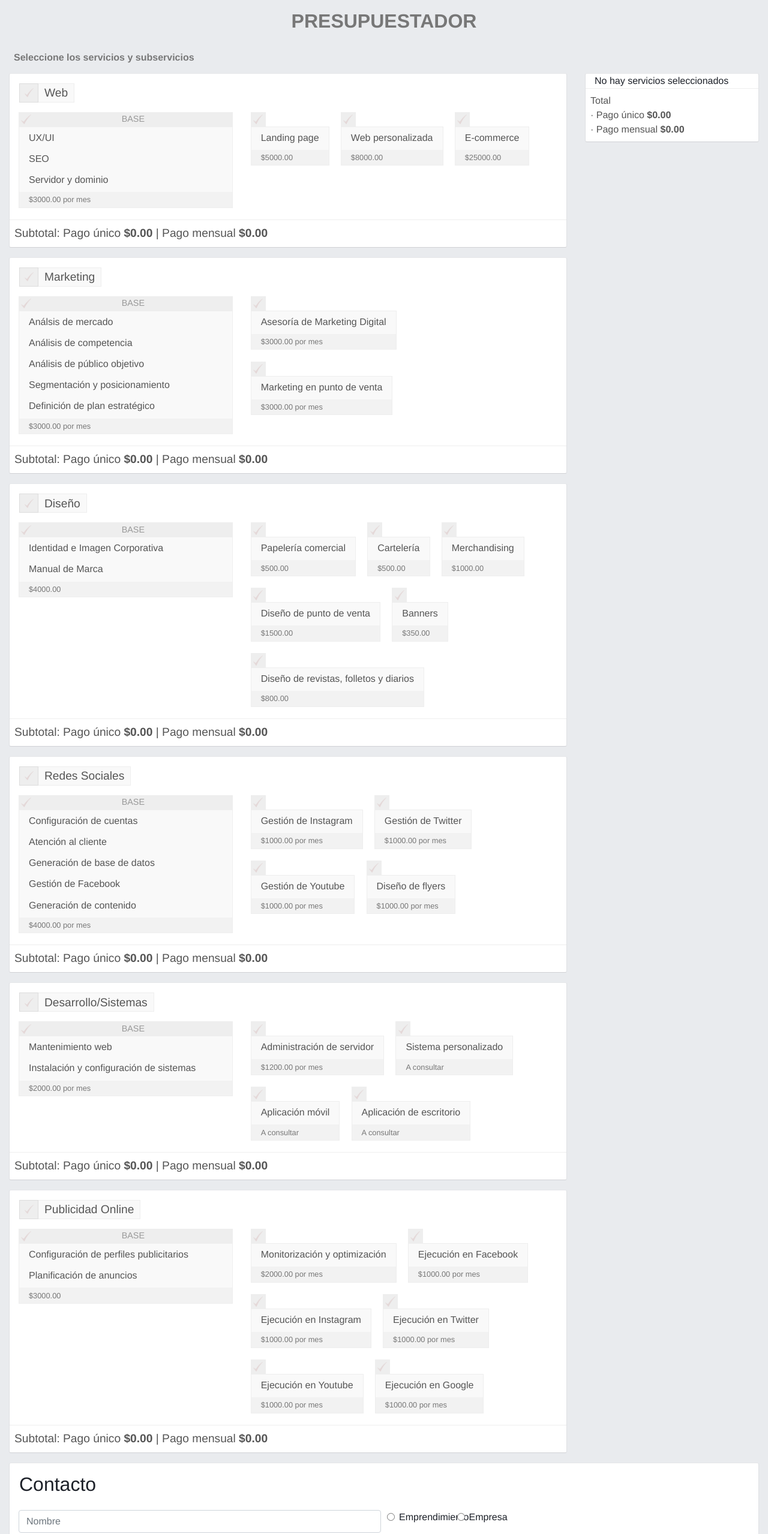
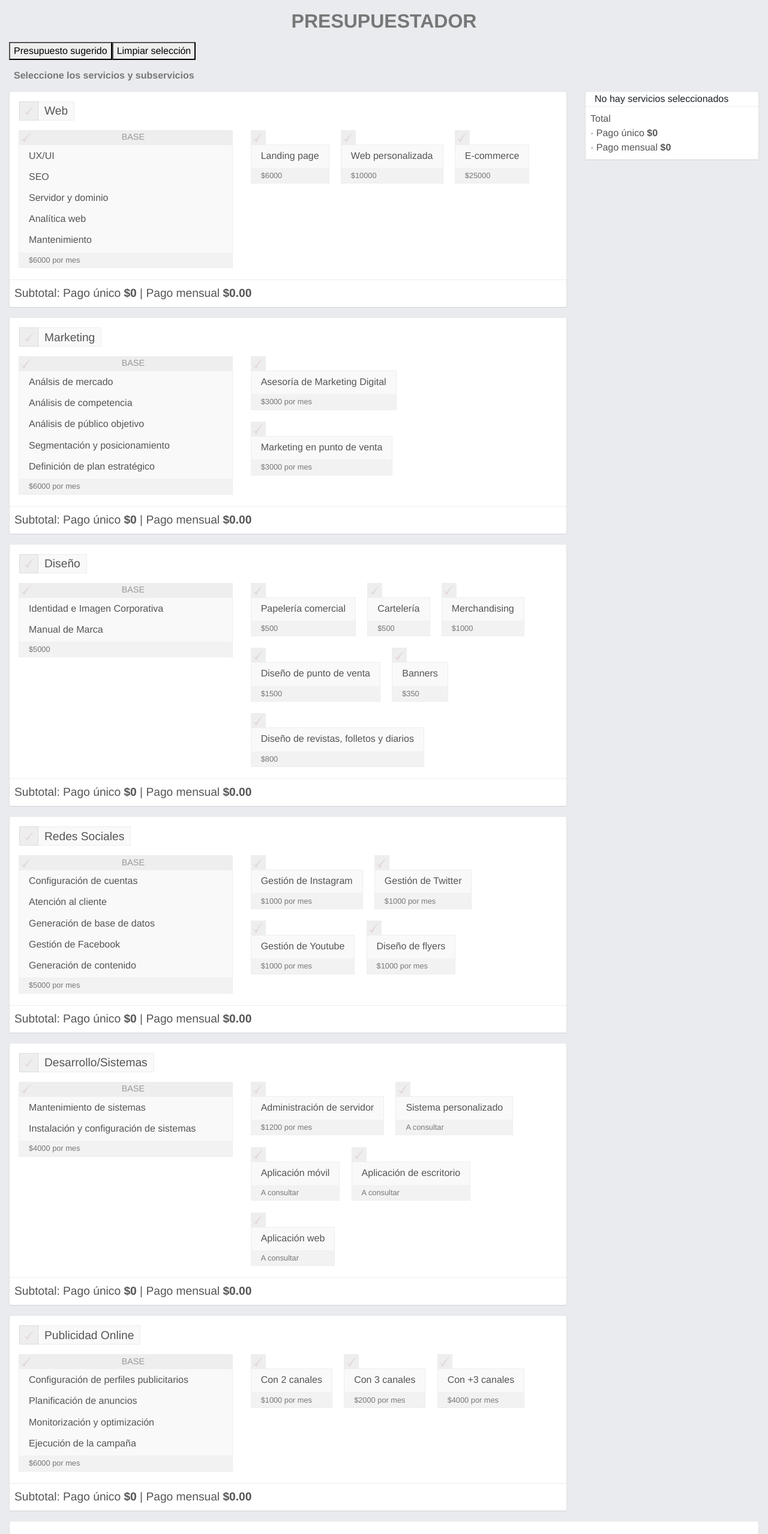
Before and after one commit to aboglioli/presupuestador, an Angular app: page / in a window 1280 px wide. Shown: the top 2558 px of the page at 60% size. Built offline with nearby package versions, Linux system fonts and the light colour scheme.

Commit message:
add suggested plan button

```diff
--- a/src/app/app.component.html
+++ b/src/app/app.component.html
@@ -2,6 +2,8 @@
   <header class="header">
     <h1>PRESUPUESTADOR</h1>
   </header>
+
+  <app-suggested-plan [services]="services"></app-suggested-plan>
 
   <app-services [services]="services"></app-services>
 
@@ -10,7 +12,7 @@
     (contactValid)="contactValid = $event">
   </app-contact>
 
-  <div class="row">
+  <div class="row mb-3">
     <div class="col text-right">
       <button class="btn btn-primary" (click)="submit()" [disabled]="!contactValid">Enviar</button>
     </div>
--- a/src/app/app.component.ts
+++ b/src/app/app.component.ts
@@ -18,69 +18,67 @@ export class AppComponent implements OnInit {
 
   total = total;
 
-  constructor(private http: HttpClient) {}
+  constructor(private http: HttpClient) { }
 
   ngOnInit() {
     this.services = [
       {
         title: 'Web',
         items: [
-          {title: ['UX/UI', 'SEO', 'Servidor y dominio'], price: 3000, priceType: 'monthly'},
-          {title: ['Landing page'], price: 5000.0, priceType: 'fixed'},
-          {title: ['Web personalizada'], price: 8000.0, priceType: 'fixed'},
-          {title: ['E-commerce'], price: 25000.0, priceType: 'fixed'},
+          { title: ['UX/UI', 'SEO', 'Servidor y dominio', 'Analítica web', 'Mantenimiento'], price: 6000, priceType: 'monthly' },
+          { title: ['Landing page'], price: 6000, priceType: 'fixed' },
+          { title: ['Web personalizada'], price: 10000, priceType: 'fixed' },
+          { title: ['E-commerce'], price: 25000, priceType: 'fixed' },
         ]
       },
       {
         title: 'Marketing',
         items: [
-          {title: ['Análsis de mercado', 'Análisis de competencia', 'Análisis de público objetivo', 'Segmentación y posicionamiento', 'Definición de plan estratégico', ], price: 3000, priceType: 'monthly'},
-          {title: ['Asesoría de Marketing Digital'], price: 3000.0, priceType: 'monthly'},
-          {title: ['Marketing en punto de venta'], price: 3000.0, priceType: 'monthly'}
+          { title: ['Análsis de mercado', 'Análisis de competencia', 'Análisis de público objetivo', 'Segmentación y posicionamiento', 'Definición de plan estratégico',], price: 6000, priceType: 'monthly' },
+          { title: ['Asesoría de Marketing Digital'], price: 3000, priceType: 'monthly' },
+          { title: ['Marketing en punto de venta'], price: 3000, priceType: 'monthly' }
         ]
       },
       {
         title: 'Diseño',
         items: [
-          {title: ['Identidad e Imagen Corporativa', 'Manual de Marca'], price: 4000, priceType: 'fixed'},
-          {title: ['Papelería comercial'], price: 500.0, priceType: 'fixed'},
-          {title: ['Cartelería'], price: 500.0, priceType: 'fixed'},
-          {title: ['Merchandising'], price: 1000.0, priceType: 'fixed'},
-          {title: ['Diseño de punto de venta'], price: 1500.0, priceType: 'fixed'},
-          {title: ['Banners'], price: 350.0, priceType: 'fixed'},
-          {title: ['Diseño de revistas, folletos y diarios'], price: 800.0, priceType: 'fixed'},
+          { title: ['Identidad e Imagen Corporativa', 'Manual de Marca'], price: 5000, priceType: 'fixed' },
+          { title: ['Papelería comercial'], price: 500, priceType: 'fixed' },
+          { title: ['Cartelería'], price: 500, priceType: 'fixed' },
+          { title: ['Merchandising'], price: 1000, priceType: 'fixed' },
+          { title: ['Diseño de punto de venta'], price: 1500, priceType: 'fixed' },
+          { title: ['Banners'], price: 350, priceType: 'fixed' },
+          { title: ['Diseño de revistas, folletos y diarios'], price: 800, priceType: 'fixed' },
         ]
       },
       {
         title: 'Redes Sociales',
         items: [
-          {title: ['Configuración de cuentas', 'Atención al cliente', 'Generación de base de datos', 'Gestión de Facebook', 'Generación de contenido'], price: 4000, priceType: 'monthly'},
-          {title: ['Gestión de Instagram'], price: 1000, priceType: 'monthly'},
-          {title: ['Gestión de Twitter'], price: 1000, priceType: 'monthly'},
-          {title: ['Gestión de Youtube'], price: 1000, priceType: 'monthly'},
-          {title: ['Diseño de flyers'], price: 1000, priceType: 'monthly'},
+          { title: ['Configuración de cuentas', 'Atención al cliente', 'Generación de base de datos', 'Gestión de Facebook', 'Generación de contenido'], price: 5000, priceType: 'monthly' },
+          { title: ['Gestión de Instagram'], price: 1000, priceType: 'monthly' },
+          { title: ['Gestión de Twitter'], price: 1000, priceType: 'monthly' },
+          { title: ['Gestión de Youtube'], price: 1000, priceType: 'monthly' },
+          { title: ['Diseño de flyers'], price: 1000, priceType: 'monthly' },
         ]
       },
       {
         title: 'Desarrollo/Sistemas',
         items: [
-          {title: ['Mantenimiento web', 'Instalación y configuración de sistemas', ], price: 2000, priceType: 'monthly'},
-          {title: ['Administración de servidor'], price: 1200, priceType: 'monthly'},
-          {title: ['Sistema personalizado']},
-          {title: ['Aplicación móvil']},
-          {title: ['Aplicación de escritorio']}
+          { title: ['Mantenimiento de sistemas', 'Instalación y configuración de sistemas'], price: 4000, priceType: 'monthly' },
+          { title: ['Administración de servidor'], price: 1200, priceType: 'monthly' },
+          { title: ['Sistema personalizado'] },
+          { title: ['Aplicación móvil'] },
+          { title: ['Aplicación de escritorio'] },
+          { title: ['Aplicación web'] }
         ]
       },
       {
         title: 'Publicidad Online',
         items: [
-          {title: ['Configuración de perfiles publicitarios', 'Planificación de anuncios'], price: 3000, priceType: 'fixed'},
-          {title: ['Monitorización y optimización'], price: 2000, priceType: 'monthly'},
-          {title: ['Ejecución en Facebook'], price: 1000, priceType: 'monthly'},
-          {title: ['Ejecución en Instagram'], price: 1000, priceType: 'monthly'},
-          {title: ['Ejecución en Twitter'], price: 1000, priceType: 'monthly'},
-          {title: ['Ejecución en Youtube'], price: 1000, priceType: 'monthly'},
-          {title: ['Ejecución en Google'], price: 1000, priceType: 'monthly'},
+          { title: ['Configuración de perfiles publicitarios', 'Planificación de anuncios', 'Monitorización y optimización', 'Ejecución de la campaña'], price: 6000, priceType: 'monthly' },
+          { title: ['Con 2 canales'], price: 1000, priceType: 'monthly' },
+          { title: ['Con 3 canales'], price: 2000, priceType: 'monthly' },
+          { title: ['Con +3 canales'], price: 4000, priceType: 'monthly' },
         ]
       }
     ];
@@ -90,7 +88,7 @@ export class AppComponent implements OnInit {
     const services = selectedServices(this.services)
       .reduce((obj, service) => {
         const serviceItems = service.items.reduce((obj, item) => {
-          const itemPrice = item.price !== undefined ? `\$ ${item.price.toFixed(2)} (${item.priceType === 'fixed' ? 'Fijo' : 'Mensual'})` : 'A consultar';
+          const itemPrice = item.price !== undefined ? `\$ ${item.price} (${item.priceType === 'fixed' ? 'Fijo' : 'Mensual'})` : 'A consultar';
           obj[item.title.join(', ')] = itemPrice;
           return obj;
         }, {});
@@ -104,8 +102,8 @@ export class AppComponent implements OnInit {
       contact: this.contactData,
       services,
       total: {
-        fixed: `\$ ${servicesTotal.fixed.toFixed(2)}`,
-        monthly: `\$ ${servicesTotal.monthly.toFixed(2)}`
+        fixed: `\$ ${servicesTotal.fixed}`,
+        monthly: `\$ ${servicesTotal.monthly}`
       }
     };
 
--- a/src/app/app.module.ts
+++ b/src/app/app.module.ts
@@ -9,6 +9,7 @@ import { ServicesComponent } from './services.component';
 import { TotalComponent } from './total.component';
 import { ServiceItemComponent } from './service-item.component';
 import { ServiceComponent } from './service.component';
+import { SuggestedPlanComponent } from './suggested-plan.component';
 
 @NgModule({
   declarations: [
@@ -17,7 +18,8 @@ import { ServiceComponent } from './service.component';
     ContactComponent,
     TotalComponent,
     ServiceItemComponent,
-    ServiceComponent
+    ServiceComponent,
+    SuggestedPlanComponent
   ],
   imports: [
     BrowserModule,
--- a/src/app/service-item.component.html
+++ b/src/app/service-item.component.html
@@ -11,7 +11,7 @@
   <div class="right" [class.selected]="item.selected">
     <h3 *ngFor="let title of item.title" class="title">{{title}}</h3>
     <span *ngIf="item.price !== undefined; else noPrice" class="price">
-      ${{item.price.toFixed(2)}} <span *ngIf="item.priceType === 'monthly'">por mes</span>
+      ${{item.price}} <span *ngIf="item.priceType === 'monthly'">por mes</span>
     </span>
     <ng-template #noPrice><span class="price">A consultar</span></ng-template>
   </div>
--- a/src/app/service.component.html
+++ b/src/app/service.component.html
@@ -24,6 +24,6 @@
   </div>
 
   <div class="footer">
-    Subtotal: Pago único <span class="subtotal">${{subtotal(service.items).fixed.toFixed(2)}}</span> | Pago mensual <span class="subtotal">${{subtotal(service.items).monthly.toFixed(2)}}</span>
+    Subtotal: Pago único <span class="subtotal">${{subtotal(service.items).fixed}}</span> | Pago mensual <span class="subtotal">${{subtotal(service.items).monthly.toFixed(2)}}</span>
   </div>
 </div>
--- /dev/null
+++ b/src/app/suggested-plan.component.html
@@ -0,0 +1,2 @@
+<button (click)="suggest()">Presupuesto sugerido</button>
+<button (click)="reset()">Limpiar selección</button>
--- /dev/null
+++ b/src/app/suggested-plan.component.ts
@@ -0,0 +1,45 @@
+import { Component, OnInit, Input } from '@angular/core';
+
+@Component({
+  selector: 'app-suggested-plan',
+  templateUrl: './suggested-plan.component.html',
+  styleUrls: ['./suggested-plan.component.scss']
+})
+export class SuggestedPlanComponent implements OnInit {
+  @Input() services: any;
+
+  constructor() { }
+
+  ngOnInit() {
+  }
+
+  suggest() {
+    this.reset();
+
+    // web
+    this.services[0].items[0].selected = true;
+    this.services[0].items[2].selected = true;
+
+    // marketing
+    this.services[1].items[0].selected = true;
+
+    // design
+    this.services[2].items[0].selected = true;
+
+    // social networks
+    this.services[3].items[0].selected = true;
+    this.services[3].items[4].selected = true;
+
+    // advertisement
+    this.services[5].items[0].selected = true;
+  }
+
+  reset() {
+    this.services.forEach(service => {
+      service.items.forEach(item => {
+        item.selected = false;
+      });
+    });
+  }
+
+}
--- a/src/app/total.component.html
+++ b/src/app/total.component.html
@@ -18,7 +18,7 @@
   </div>
   <div class="footer">
     Total <br/>
-    · Pago único <span class="total">${{total().fixed.toFixed(2)}}</span> <br/>
-    · Pago mensual <span class="total">${{total().monthly.toFixed(2)}}</span>
+    · Pago único <span class="total">${{total().fixed}}</span> <br/>
+    · Pago mensual <span class="total">${{total().monthly}}</span>
   </div>
 </div>
```
Also changed, not shown: src/app/suggested-plan.component.scss (added), 1 other file (tests, documents, lock files or other folders).
